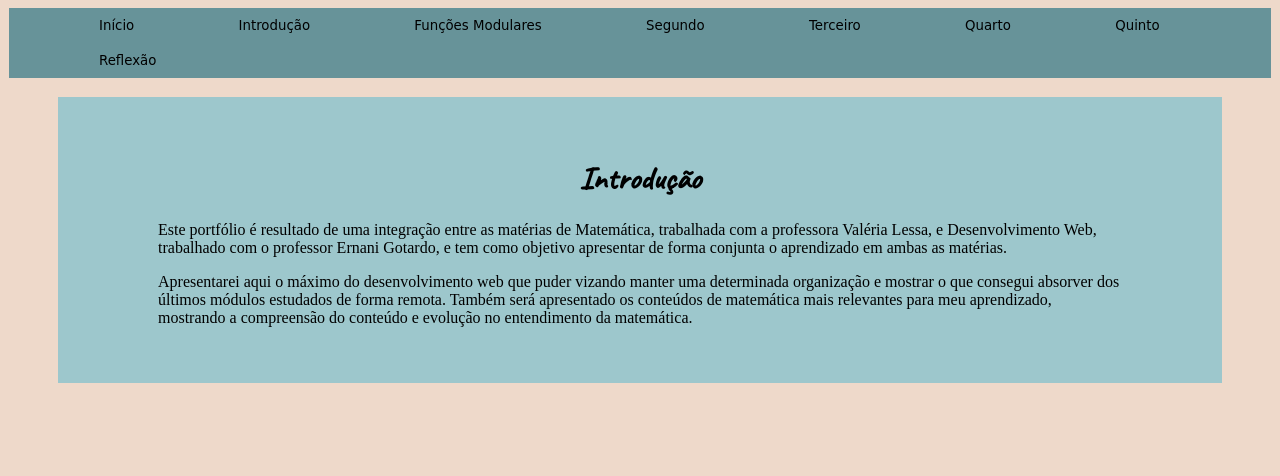
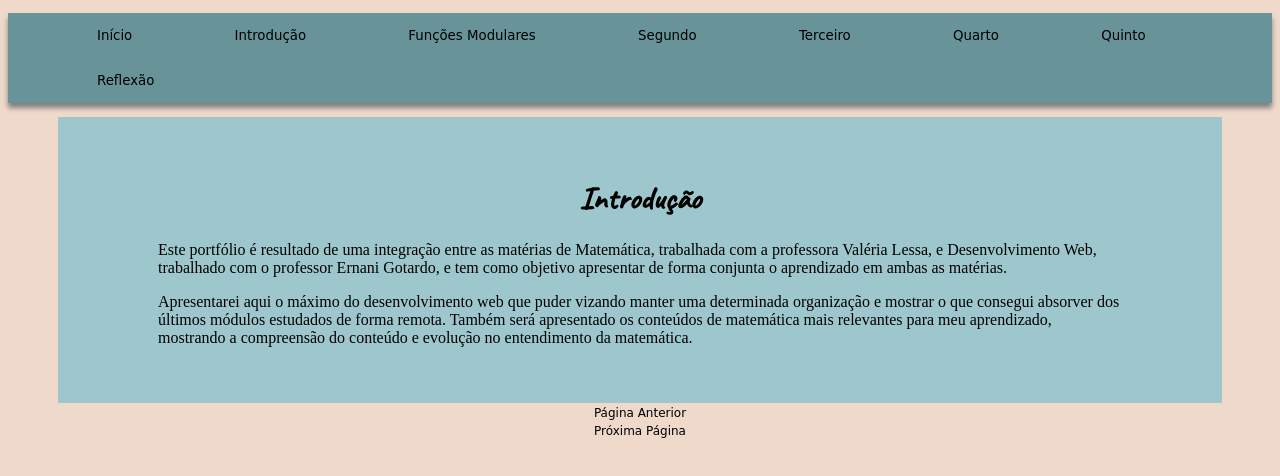
Before and after one commit to Maria-Helena-FB/Portfolio, a plain HTML site: page intruducao.html in a window 1280 px wide. Drawn offline with Linux system fonts and the light colour scheme.

Commit message:
Versão 2
Segunda versão do Portfólio de matemática

```diff
--- a/css/introducao.css
+++ b/css/introducao.css
@@ -6,10 +6,10 @@ body {
 ul {
     font-family: cursive;
     font-size: 10pt;
+    box-shadow: 0 5px 5px gray;
 }
 
 #menu ul {
-    margin: 1px;
     background-color: #679399;
     list-style: none;
 }
@@ -20,7 +20,7 @@ ul {
 }
 
 #menu ul li a {
-    padding: 10px 50px;
+    padding: 15px 49px;
     display: inline-block;
     color: #000000;
     text-decoration: none;
@@ -43,3 +43,14 @@ h1 {
     margin-right: 50px;
     margin-left: 50px;
 }
+#prox {
+    color: black;
+    text-decoration: none;
+    font-family: cursive;
+    font-size: 12px;
+    text-align: center;
+  }
+
+#prox:hover {
+    font-weight: bold;
+}
--- a/css/portfolio.css
+++ b/css/portfolio.css
@@ -6,10 +6,10 @@ body {
 ul {
     font-family: cursive;
     font-size: 10pt;
+    box-shadow: 0 5px 5px gray;
 }
 
 #menu ul {
-    margin: 1px;
     background-color: #679399;
     list-style: none;
 }
@@ -20,7 +20,7 @@ ul {
 }
 
 #menu ul li a {
-    padding: 10px 50px;
+    padding: 15px 49px;
     display: inline-block;
     color: #000000;
     text-decoration: none;
@@ -51,3 +51,14 @@ h2 {
     margin-right: 50px;
     margin-left: 50px;
 }
+
+#prox {
+    color: black;
+    text-decoration: none;
+    font-family: cursive;
+    font-size: 12px;
+    text-align: center;
+  }
+#prox:hover {
+    font-weight: bold;
+}
--- a/css/primeiroconteudo.css
+++ b/css/primeiroconteudo.css
@@ -6,21 +6,20 @@ body {
 ul {
     font-family: cursive;
     font-size: 10pt;
+    box-shadow: 0 5px 5px gray;
 }
 
 #menu ul {
-    margin: 1px;
     background-color: #679399;
     list-style: none;
 }
 
 #menu ul li {
     display: inline;
-
 }
 
 #menu ul li a {
-    padding: 10px 50px;
+    padding: 15px 49px;
     display: inline-block;
     color: #000000;
     text-decoration: none;
@@ -38,8 +37,32 @@ h1 {
 }
 
 #kkk {
-    padding: 40px 100px;
+    padding: 30px 100px;
     background-color: #9DC7CC;
     margin-right: 50px;
     margin-left: 50px;
 }
+#prox {
+    color: black;
+    text-decoration: none;
+    font-family: cursive;
+    font-size: 12px;
+    text-align: center;
+
+  }
+#prox:hover {
+    font-weight: bold;
+}
+
+.img {
+    display: block;
+    margin-left: auto;
+    margin-right: auto;
+}
+
+.ladoalado {
+    width: 490px;
+    height: 220px;
+    display: inline-block;
+    margin:12px;
+}
--- a/css/segundoconteudo.css
+++ b/css/segundoconteudo.css
@@ -6,10 +6,10 @@ body {
 ul {
     font-family: cursive;
     font-size: 10pt;
+    box-shadow: 0 5px 5px gray;
 }
 
 #menu ul {
-    margin: 5px;
     background-color: #679399;
     list-style: none;
 }
@@ -20,7 +20,7 @@ ul {
 }
 
 #menu ul li a {
-    padding: 10px 50px;
+    padding: 15px 49px;
     display: inline-block;
     color: #000000;
     text-decoration: none;
@@ -36,3 +36,15 @@ h1 {
     text-align: center;
     font-family:'Caveat', cursive;
 }
+
+#prox {
+    color: black;
+    text-decoration: none;
+    font-family: cursive;
+    font-size: 12px;
+    text-align: center;
+  }
+
+#prox:hover {
+    font-weight: bold;
+}
--- a/css/terceiroconteudo.css
+++ b/css/terceiroconteudo.css
@@ -6,10 +6,10 @@ body {
 ul {
     font-family: cursive;
     font-size: 10pt;
+    box-shadow: 0 5px 5px gray;
 }
 
 #menu ul {
-    margin: 5px;
     background-color: #679399;
     list-style: none;
 }
@@ -20,7 +20,7 @@ ul {
 }
 
 #menu ul li a {
-    padding: 10px 50px;
+    padding: 15px 49px;
     display: inline-block;
     color: #000000;
     text-decoration: none;
@@ -36,3 +36,15 @@ h1 {
     text-align: center;
     font-family:'Caveat', cursive;
 }
+
+#prox {
+    color: black;
+    text-decoration: none;
+    font-family: cursive;
+    font-size: 12px;
+    text-align: center;
+  }
+
+#prox:hover {
+    font-weight: bold;
+}
--- a/intruducao.html
+++ b/intruducao.html
@@ -29,14 +29,19 @@
 
             </ul>
         </div>
-    </nav><br>
+    </nav>
 
     <div id="kkk">
-    <h1>Introdução</h1>
-    <p>Este portfólio é resultado de uma integração entre as matérias de Matemática, trabalhada com a professora Valéria Lessa, e Desenvolvimento Web, trabalhado com o professor Ernani Gotardo, e tem como objetivo apresentar de forma conjunta o aprendizado em ambas as matérias.</p>
-    <p>Apresentarei aqui o máximo do desenvolvimento web que puder vizando manter uma determinada organização e mostrar o que consegui absorver dos últimos módulos estudados de forma remota. Também será apresentado os conteúdos de matemática mais relevantes para meu aprendizado, mostrando a compreensão do conteúdo e evolução no entendimento da matemática.</p>
+        <h1>Introdução</h1>
+        <p>Este portfólio é resultado de uma integração entre as matérias de Matemática, trabalhada com a professora Valéria Lessa, e Desenvolvimento Web, trabalhado com o professor Ernani Gotardo, e tem como objetivo apresentar de forma conjunta o aprendizado em ambas as matérias.</p>
+        <p>Apresentarei aqui o máximo do desenvolvimento web que puder vizando manter uma determinada organização e mostrar o que consegui absorver dos últimos módulos estudados de forma remota. Também será apresentado os conteúdos de matemática mais relevantes para meu aprendizado, mostrando a compreensão do conteúdo e evolução no entendimento da matemática.</p>
     </div>
 
+
+    <div align="center"><a href="index.html" id="prox">Página Anterior</a></div>
+
+
+    <div align="center"><a href="primeiroconteudo.html" id="prox">Próxima Página</a></div>
 
 
 
```
Also changed, not shown: index.html (+4 -2 lines), primeiroconteudo.html (+34 -1 lines), segundoconteudo.html (+5 -0 lines), terceiroconteudo.html (+4 -0 lines), img/grafico da função f(x)=x no módulo.png (added), img/grafico da função f(x)=x.png (added), img/somando_subtraindo_valores_dentro_modulo.png (added), img/somando_subtraindo_valores_fora_modulo.png (added), img/variacao_do_coeficiente_x.png (added).
